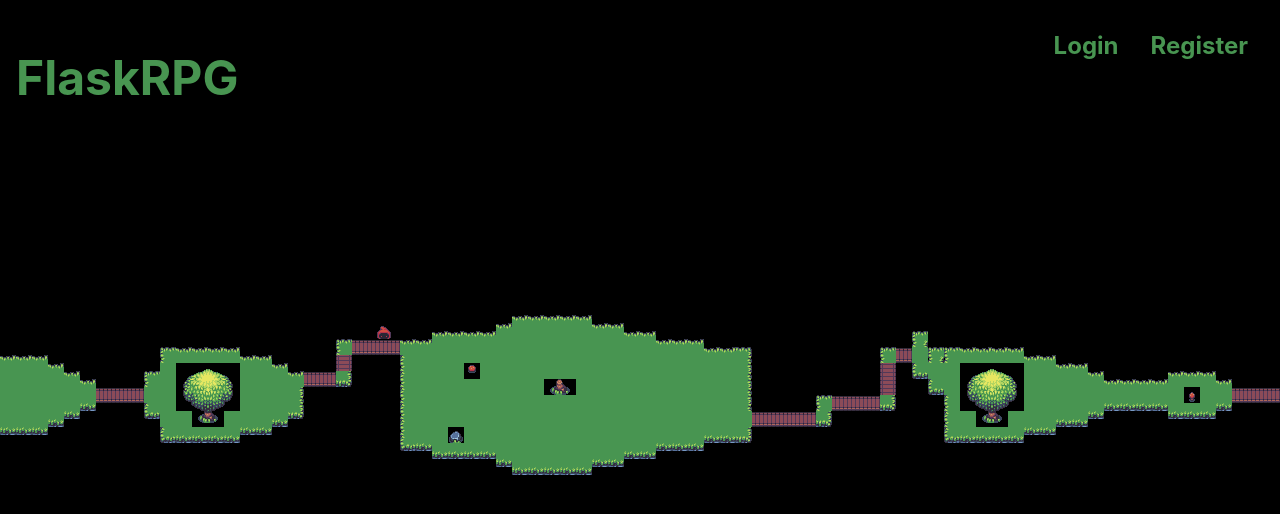
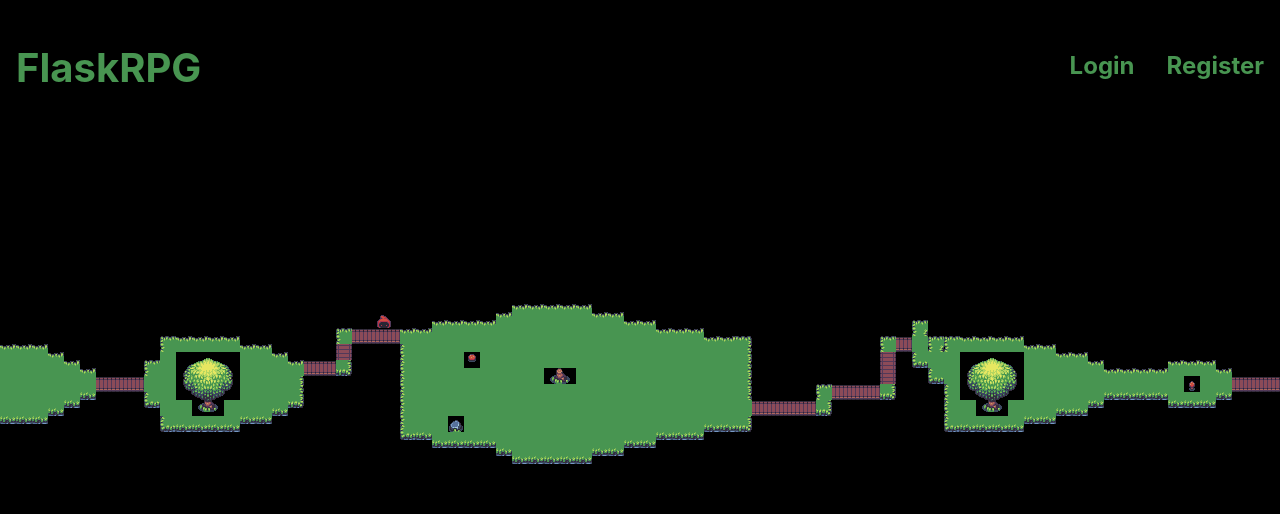
Before and after one commit to Team-Big-Bosses/New-FE, a React (Create React App) app in the folder client/: page / in a window 1280 px wide. Shown: the top 514 px of the page. Built offline with nearby package versions, Linux system fonts and the light colour scheme.

Commit message:
changed header to be set on app, fixed alignment of landing page

```diff
--- a/client/src/App.js
+++ b/client/src/App.js
@@ -12,7 +12,7 @@ import Header from './components/Header'
 function App() {
   return (
     <div className="app-container">
-      {/* <Header /> */}
+      <Header />
       <Route exact path="/" component={LandingPage} />
       <Route path="/login" component={Login} />
       <Route path="/register" component={FormikRegister} />
--- a/client/src/components/landing/LandingPage.js
+++ b/client/src/components/landing/LandingPage.js
@@ -8,7 +8,6 @@ const LandingPage = () =>{
   return(
     <div className="landing-container">
       <div className="header">
-        <Header />
         {/* <h1>FlaskRPG</h1> */}
         <div className="landing-nav">
           <Link className="link" to="/login">Login</Link>
--- a/client/src/components/landing/Login.js
+++ b/client/src/components/landing/Login.js
@@ -41,8 +41,6 @@ const Login = props => {
   };
 
   return (
-    <>
-    <Header />
     <div className="register-container">
       <h1>Sign In to FlaskRPG!</h1>
       <form onSubmit={handleSubmit}>
@@ -67,7 +65,6 @@ const Login = props => {
         </Link>
       </p>
     </div>
-    </>
   );
 };
 
--- a/client/src/components/landing/Register.js
+++ b/client/src/components/landing/Register.js
@@ -44,8 +44,6 @@ const Register = props => {
 
 
   return (
-    <>
-    <Header />
     <div className="register-container">
       <h1>Sign Up to Play FlaskRPG!</h1>
       <form onSubmit={handleSubmit}>
@@ -71,7 +69,6 @@ const Register = props => {
       </form>
       <p>Already have an account? <Link className="link" to="/login">Login</Link></p>
     </div>
-    </>
   );
 };
 
--- a/client/src/components/world/index.js
+++ b/client/src/components/world/index.js
@@ -7,7 +7,6 @@ import MapObscure from "../map/obscure";
 import MapOverlay from "../map/overlay";
 import Player from "../player";
 import store from "../../config/store";
-import Header from '../Header'
 
 import "../../config/tiles.css";
 import { BE_URL, token } from "../../config/constants";
@@ -182,14 +181,11 @@ function World(props) {
   const renderRoom = room => {
     return (
       <>
-      <Header />
-      <>
         <DialogueBox />
         <Map tiles={room.tiles} />
         <MapOverlay overlay={room.overlay} />
         <MapObscure obscure={room.obscure} />
         <Player />
-      </>
       </>
     );
   };
--- a/client/src/scss/Header.scss
+++ b/client/src/scss/Header.scss
@@ -7,7 +7,7 @@
 
   h1{
     padding: 1rem;
-    font-size: 2rem;
+    font-size: 2.5rem;
     color: #489551;
     text-decoration: none;
   }
--- a/client/src/scss/LandingPage.scss
+++ b/client/src/scss/LandingPage.scss
@@ -1,11 +1,12 @@
 .landing-container{
-    z-index: +1;
+    display: flex;
+    flex-direction: column;
 
   .header{
     display: flex;
-    justify-content: space-between;
-    align-items: center;
-
+    justify-content: flex-end;
+    align-items: flex-start;
+    margin-top: -1.2rem;
 
 
     h1{
@@ -15,14 +16,14 @@
     }
 
     .landing-nav{
-      padding: 1rem;
+    //   padding: 1rem;
 
       .link{
         color: #489551;
         text-decoration: none;
         font-weight: bold;
         font-size: 1.5rem;
-        padding: 1rem;
+        padding: 0 1rem;
       }
     }
   }
```
